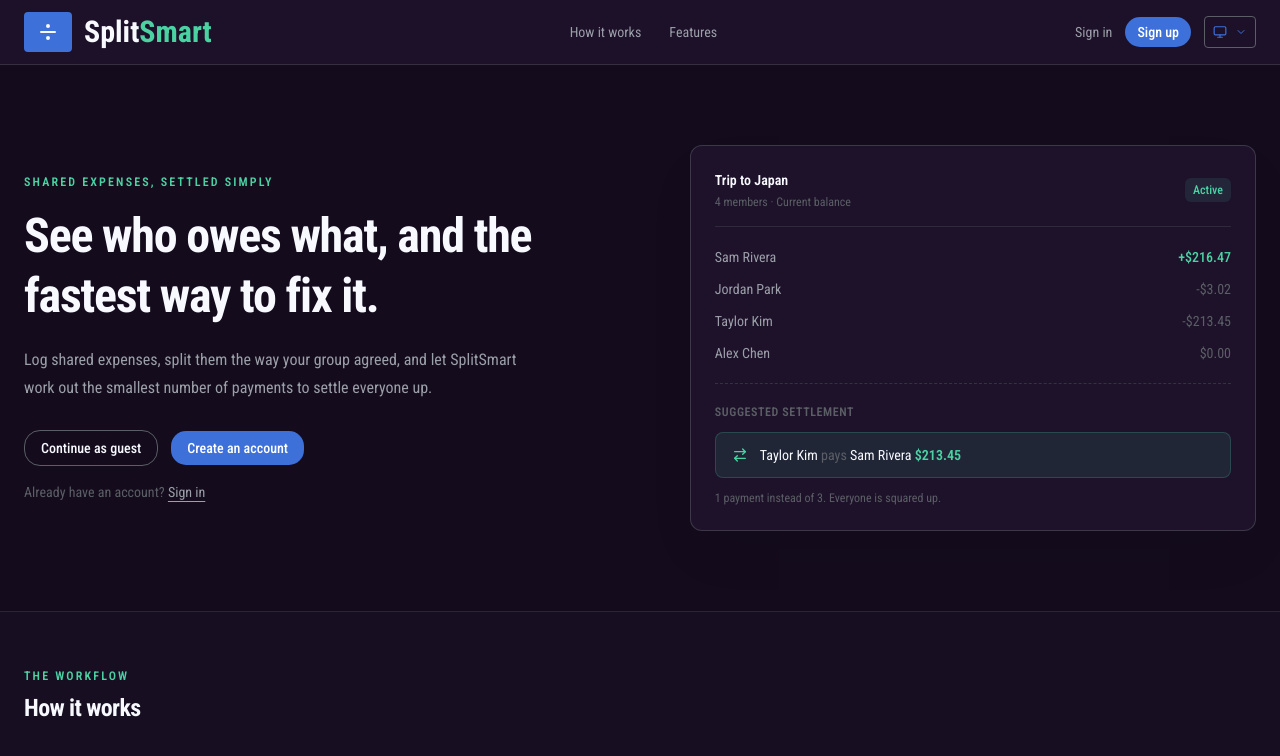
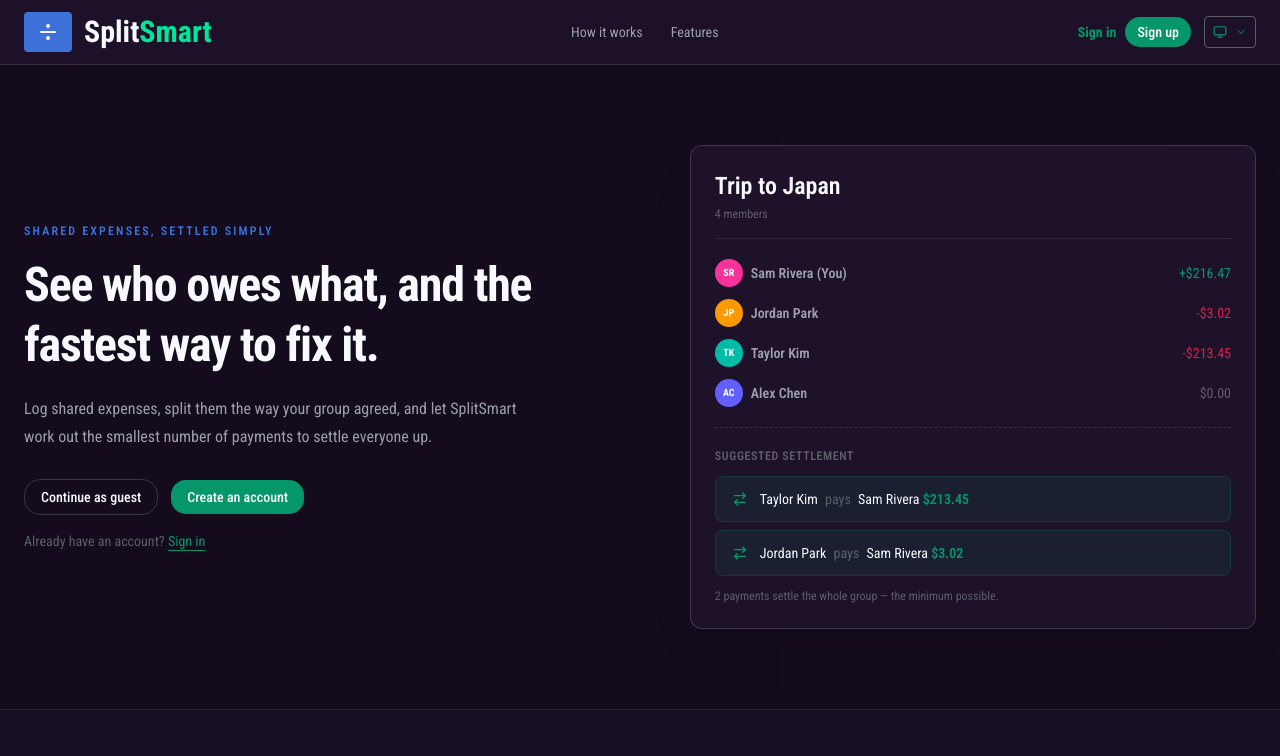
Before and after one commit to Yahyawi99/SplitSmart, a Next.js app: page / in a window 1280 px wide. Shown: the top 756 px of the page. Built offline with nearby package versions, Linux system fonts and the light colour scheme.

Commit message:
formatting the welcome page

```diff
--- a/src/app/globals.css
+++ b/src/app/globals.css
@@ -20,10 +20,13 @@
   --text-muted: #666A75;
   --text-dim: #5B5E65;
 
-  --accent-green: #4BD2A3;
-  --accent-green-bg: #142E2D;
-  --accent-btn: #3D70D9;
-  --accent-btn-hover: #2563eb;
+  --accent-btn: #059669;
+  --accent-btn-hover: #00E599;
+  --accent-blue: #3D70D9;
+  --accent-blue-hover: #2563eb;
+  --accent-green: #059669;
+  --accent-red: #D61F49;
+  --accent-red-hover: #ED829B;
 
   --avatar-indigo: #6366F1;
   --avatar-amber: #FBA419;
--- a/src/components/home/Hero.tsx
+++ b/src/components/home/Hero.tsx
@@ -1,42 +1,68 @@
 import Link from "next/link";
 import { ArrowRightLeft } from "lucide-react";
 import { Button } from "@/components/ui/button";
+import { Avatar, AvatarFallback } from "@/components/ui/avatar";
 
 export function Hero({ isSignedIn }: { isSignedIn: boolean }) {
   return (
-    <section className="mx-auto grid max-w-7xl gap-10 px-4 py-14 sm:px-6 md:grid-cols-[1.05fr_0.95fr] md:items-center md:py-20">
+    <section className="mx-auto grid max-w-7xl gap-10 px-4 py-14 sm:px-6 lg:grid-cols-[1.05fr_0.95fr] md:items-center md:py-20">
+
       <div className="max-w-xl">
-        <p className="mb-4 text-xs font-semibold uppercase tracking-[0.18em] text-(--accent-green)">
+        <p className="mb-4 text-xs font-semibold uppercase tracking-[0.18em] text-(--accent-blue)">
           Shared expenses, settled simply
         </p>
+
         <h1 className="text-4xl font-bold leading-tight tracking-tight text-(--text-primary) sm:text-5xl">
           See who owes what, and the fastest way to fix it.
         </h1>
+
         <p className="mt-5 max-w-lg text-base leading-7 text-(--text-secondary)">
-          Log shared expenses, split them the way your group agreed, and let SplitSmart work out the smallest number of payments to settle everyone up.
+          Log shared expenses, split them the way your group agreed, and let
+          SplitSmart work out the smallest number of payments to settle everyone
+          up.
         </p>
+
         <div className="mt-7 flex flex-wrap items-center gap-3">
           {isSignedIn ? (
-            <Button  size="lg" className="bg-(--accent-btn) text-white hover:bg-(--accent-btn-hover)">
+            <Button
+              size="lg"
+              className="bg-(--accent-btn) text-white hover:bg-(--accent-btn-hover)"
+            >
               <Link href="/groups">Go to your groups</Link>
             </Button>
           ) : (
             <>
-              <Button  size="lg" variant="outline" className="border-(--text-dim) bg-transparent text-(--text-primary) hover:bg-(--bg-active)">
+              <Button
+                size="lg"
+                variant="outline"
+                className="border-(--text-dim)/50 bg-transparent text-(--text-primary) hover:opacity-75 cursor-pointer"
+              >
                 <Link href="/app?guest=1">Continue as guest</Link>
               </Button>
-              <Button  size="lg" className="bg-(--accent-btn) text-white hover:bg-(--accent-btn-hover)">
+
+              <Button
+                size="lg"
+                className="bg-(--accent-btn) text-white hover:bg-(--accent-btn-hover) cursor-pointer"
+              >
                 <Link href="/sign-up">Create an account</Link>
               </Button>
             </>
           )}
         </div>
+
         {!isSignedIn && (
           <p className="mt-4 text-sm text-(--text-dim)">
-            Already have an account? <Link href="/sign-in" className="text-(--text-secondary) underline underline-offset-4 hover:text-(--text-primary)">Sign in</Link>
+            Already have an account?{" "}
+            <Link
+              href="/sign-in"
+              className="text-(--accent-btn) underline underline-offset-4 hover:text-(--accent-btn)/75"
+            >
+              Sign in
+            </Link>
           </p>
         )}
       </div>
+
       <LedgerVisual />
     </section>
   );
@@ -47,35 +73,110 @@
     <div className="rounded-xl border border-(--text-dim)/50 bg-(--bg-sidebar) p-5 shadow-2xl shadow-black/10 sm:p-6">
       <div className="flex items-center justify-between border-b border-(--text-dim)/30 pb-4">
         <div>
-          <p className="text-sm font-semibold text-(--text-primary)">Trip to Japan</p>
-          <p className="mt-1 text-xs text-(--text-dim)">4 members · Current balance</p>
+          <p className="text-2xl font-semibold text-(--text-primary)">
+            Trip to Japan
+          </p>
+          <p className="mt-1 text-xs text-(--text-dim)">4 members</p>
         </div>
-        <span className="rounded-md bg-(--accent-green)/10 px-2 py-1 text-xs font-medium text-(--accent-green)">Active</span>
       </div>
+
       <div className="mt-5 space-y-3 text-sm">
-        <LedgerRow name="Sam Rivera" amount="+$216.47" positive />
-        <LedgerRow name="Jordan Park" amount="-$3.02" />
-        <LedgerRow name="Taylor Kim" amount="-$213.45" />
-        <LedgerRow name="Alex Chen" amount="$0.00" />
+        <LedgerRow
+          name="Sam Rivera (You)"
+          initials="SR"
+          color="bg-pink-500"
+          amount="216.47"
+        />
+        <LedgerRow
+          name="Jordan Park"
+          initials="JP"
+          color="bg-amber-500"
+          amount="-3.02"
+        />
+        <LedgerRow
+          name="Taylor Kim"
+          initials="TK"
+          color="bg-teal-500"
+          amount="-213.45"
+        />
+        <LedgerRow
+          name="Alex Chen"
+          initials="AC"
+          color="bg-indigo-500"
+          amount="0.00"
+        />
       </div>
+
       <div className="my-5 border-t border-dashed border-(--text-dim)/40" />
-      <p className="text-xs font-semibold uppercase tracking-wider text-(--text-dim)">Suggested settlement</p>
-      <div className="mt-3 flex items-center gap-3 rounded-lg border border-(--accent-green)/20 bg-(--accent-green)/10 px-4 py-3">
-        <ArrowRightLeft className="h-4 w-4 shrink-0 text-(--accent-green)" />
-        <p className="text-sm text-(--text-primary)">
-          Taylor Kim <span className="text-(--text-dim)">pays</span> Sam Rivera <span className="font-semibold text-(--accent-green)">$213.45</span>
-        </p>
+
+      <p className="text-xs font-semibold uppercase tracking-wider text-(--text-dim)">
+        Suggested settlement
+      </p>
+
+      <div className="mt-3 space-y-2">
+        <div className="flex items-center gap-3 rounded-lg border border-(--accent-green)/20 bg-(--accent-green)/10 px-4 py-3">
+          <ArrowRightLeft className="h-4 w-4 shrink-0 text-(--accent-green)" />
+          <p className="text-sm text-(--text-primary)">
+            Taylor Kim <span className="text-(--text-dim) mx-1">pays</span> Sam
+            Rivera{" "}
+            <span className="font-semibold text-(--accent-green)">$213.45</span>
+          </p>
+        </div>
+
+        <div className="flex items-center gap-3 rounded-lg border border-(--accent-green)/20 bg-(--accent-green)/10 px-4 py-3">
+          <ArrowRightLeft className="h-4 w-4 shrink-0 text-(--accent-green)" />
+          <p className="text-sm text-(--text-primary)">
+            Jordan Park <span className="text-(--text-dim) mx-1">pays</span> Sam
+            Rivera{" "}
+            <span className="font-semibold text-(--accent-green)">$3.02</span>
+          </p>
+        </div>
       </div>
-      <p className="mt-3 text-xs text-(--text-dim)">1 payment instead of 3. Everyone is squared up.</p>
+
+      <p className="mt-3 text-xs text-(--text-dim)">
+        2 payments settle the whole group — the minimum possible.
+      </p>
     </div>
   );
 }
 
-function LedgerRow({ name, amount, positive = false }: { name: string; amount: string; positive?: boolean }) {
+function LedgerRow({
+  name,
+  initials,
+  color,
+  amount,
+}: {
+  name: string;
+  initials: string;
+  color: string;
+  amount: string;
+}) {
   return (
     <div className="flex items-center justify-between">
-      <span className="text-(--text-secondary)">{name}</span>
-      <span className={positive ? "font-medium text-(--accent-green)" : "text-(--text-dim)"}>{amount}</span>
+      <div className="flex items-center gap-2">
+        <Avatar className={`h-7 w-7 ${color}`}>
+          <AvatarFallback className="text-[10px] font-bold text-white">
+            {initials}
+          </AvatarFallback>
+        </Avatar>
+        <p className="text-(--text-secondary) font-semibold">{name}</p>
+      </div>
+
+      <p
+        className={
+          parseInt(amount) > 0
+            ? "text-(--accent-green)"
+            : parseInt(amount) < 0
+              ? "text-(--accent-red)"
+              : "text-(--text-dim)"
+        }
+      >
+        {parseInt(amount) > 0
+          ? "+$" + amount
+          : parseInt(amount) < 0
+            ? "-$" + Number(amount) * -1
+            : "$" + amount}
+      </p>
     </div>
   );
 }
--- a/src/components/home/WelcomeHeader.tsx
+++ b/src/components/home/WelcomeHeader.tsx
@@ -27,23 +27,27 @@
         </nav>
 
         <div className="flex items-center gap-3">
+          <div className="hidden md:flex">
             {isSignedIn ? (
-            <Button className="bg-(--accent-btn) text-white hover:bg-(--accent-btn-hover)">
+              <Button className="bg-(--accent-btn) text-white hover:bg-(--accent-btn-hover)/75">
                 <Link href="/groups">Go to your groups</Link>
               </Button>
             ) : (
-            <>
+              <div>
                 <Link
                   href="/sign-in"
-                className="text-sm text-(--text-secondary) hover:text-(--text-primary)"
+                  className="text-sm text-(--accent-btn) hover:text-(--accent-btn)/75 font-bold"
                 >
                   Sign in
                 </Link>
-              <Button className="bg-(--accent-btn) text-white hover:bg-(--accent-btn-hover)">
+
+                <Button className="bg-(--accent-btn) text-white hover:bg-(--accent-btn-hover)/75 ml-2">
                   <Link href="/sign-up">Sign up</Link>
                 </Button>
-            </>
+              </div>
             )}
+          </div>
+
           <ThemeMenu />
         </div>
       </div>
--- a/src/components/main/Header.tsx
+++ b/src/components/main/Header.tsx
@@ -29,7 +29,7 @@
           </Button>
           <Button
             onClick={onAddExpense}
-            className="cursor-pointer bg-blue-600 hover:bg-blue-700"
+            className="cursor-pointer bg-(--accent-btn) hover:bg-(--accent-btn-hover)/75"
           >
             <Plus className="h-4 w-4" />
             Add expense
--- a/src/components/main/cards/ActivityCard.tsx
+++ b/src/components/main/cards/ActivityCard.tsx
@@ -95,7 +95,7 @@
           </div>
           <Button
             size="sm"
-            className="bg-(--accent-btn) hover:bg-(--accent-btn-hover) text-primary gap-2 h-10 px-5 rounded-lg text-sm font-semibold cursor-pointer"
+            className="bg-(--accent-btn) hover:bg-(--accent-btn-hover)/75 text-primary gap-2 h-10 px-5 rounded-lg text-sm font-semibold cursor-pointer"
           >
             <Plus className="h-4 w-4" />
             New expense
--- a/src/components/shared/Logo.tsx
+++ b/src/components/shared/Logo.tsx
@@ -4,7 +4,7 @@
   return (
     <div className="text-(--text-primary) flex justify-start items-center gap-3">
       <div
-        className={`bg-(--accent-btn) flex justify-center items-center rounded-sm transition-all duration-300 ease-in-out shrink-0 ${
+        className={`bg-(--accent-blue) flex justify-center items-center rounded-sm transition-all duration-300 ease-in-out shrink-0 ${
           open ? "w-12 h-10" : "w-[95%] h-10"
         }`}
       >
@@ -18,7 +18,7 @@
             : "opacity-0 w-0 -translate-x-4 pointer-events-none"
         }`}
       >
-        Split<span className="text-(--accent-green)">Smart</span>
+        Split<span className="text-(--accent-btn-hover)">Smart</span>
       </h1>
     </div>
   );
--- a/src/components/sidebar/ActionBtn.tsx
+++ b/src/components/sidebar/ActionBtn.tsx
@@ -13,7 +13,7 @@
       <SidebarGroupContent className="-mt-4">
         <Button
           // onClick={onNewGroup}
-          className={`bg-(--accent-btn) hover:bg-(--accent-btn-hover) text-(--text-primary) gap-2 h-10 rounded-lg text-sm font-semibold cursor-pointer w-full flex items-center justify-center ${
+          className={`bg-(--accent-btn) hover:bg-(--accent-btn-hover)/75 text-(--text-primary) gap-2 h-10 rounded-lg text-sm font-semibold cursor-pointer w-full flex items-center justify-center ${
             open ? "px-5" : "px-0 py-0"
           }`}
         >
```
Lines whose indentation alone changed are shown as unchanged.
